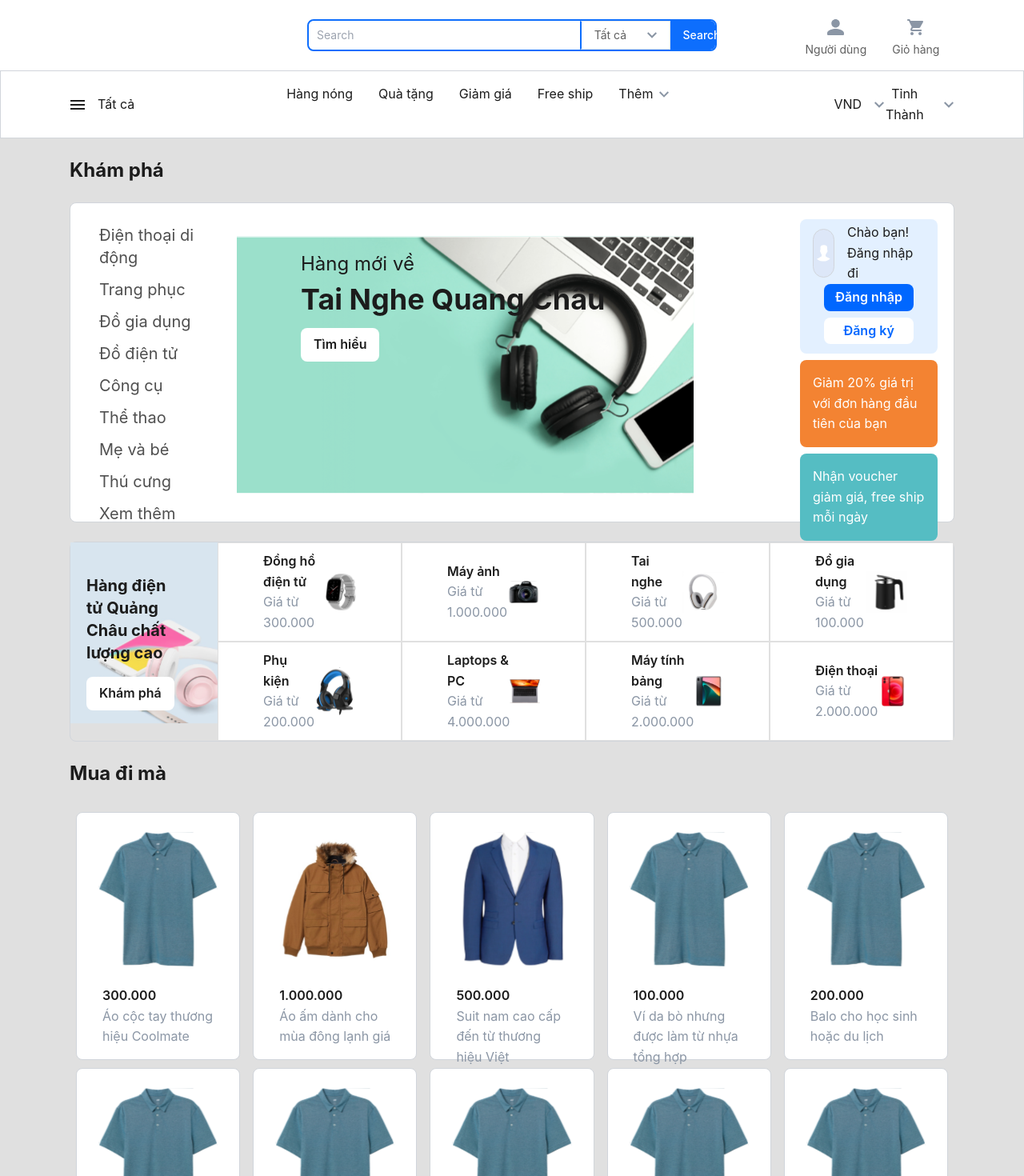
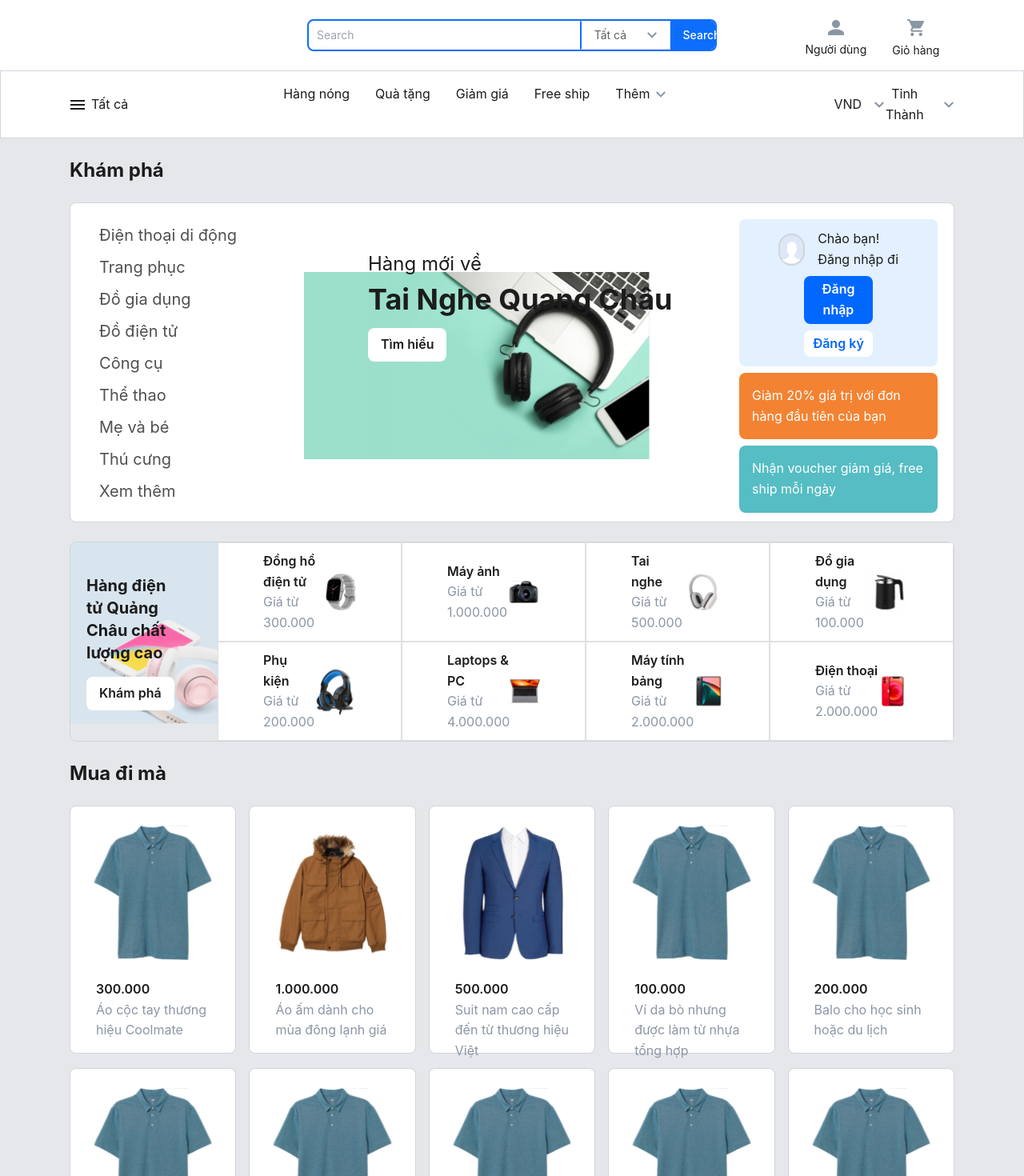
Before and after one commit to Royal-Software-Vietnam/ecommerce-app, a Next.js app: page / in a window 1280 px wide. Shown: the top 1470 px of the page at 80% size. Built offline with nearby package versions, Linux system fonts and the light colour scheme.

Commit message:
[update] cart + category + home

```diff
--- a/src/components/layout/Navbar.tsx
+++ b/src/components/layout/Navbar.tsx
@@ -14,37 +14,19 @@ function Navbar() {
     <div>
       <Search />
       <div className="flex items-center justify-center absolute top-6 right-[7%]">
-        <button className="flex flex-col items-center px-4 justify-center text-sm">
-          <Image
-            src="/user.svg"
-            width="21"
-            height="17"
-            alt={""}
-            className="mb-2"
-          />
+        <a href="/" className="flex flex-col items-center px-4 justify-center text-sm">
+          <img className="mb-2" src="/user.svg" alt="" />
           Người dùng
-        </button>
+        </a>
 
-        <button className="flex flex-col items-center px-4 justify-center text-sm">
-          <Image
-            src="/cart.svg"
-            width="21"
-            height="17"
-            alt={""}
-            className="mb-2"
-          />
+        <a href="/cart" className="flex flex-col items-center px-4 justify-center text-sm">
+          <img className="mb-2" src="/cart.svg" alt="" />
           Giỏ hàng
-        </button>
+        </a>
       </div>
       <div className="flex w-full justify-between border border-gray-300 border-solid border-1px py-4 px-[6.8%]">
         <div className="flex items-center text-[#1C1C1C]">
-          <Image
-            src="/menu.svg"
-            width="18"
-            height="12"
-            alt={""}
-            className="mr-4"
-          />
+          <img className="mr-2" src="/menu.svg" alt="" />
           Tất cả
         </div>
         <div>
@@ -58,18 +40,18 @@ function Navbar() {
               <a className="text-[#1C1C1C] mr-2" href="/more">
                 Thêm
               </a>
-              <Image src="/dropdown.svg" width="12" height="8" alt={""} />
+              <img src="/dropdown.svg" alt={""} />
             </li>
           </ul>
         </div>
         <div className="flex text-[#1C1C1C] w-[15%]">
           <button className="flex items-center w-1/3">
             <p className="px-4">VND</p>
-            <Image src="/dropdown.svg" width="12" height="8" alt={""} />
+            <img src="/dropdown.svg" alt={""} />
           </button>
           <button className="flex items-center w-2/3">
             <p className="px-4">Tỉnh Thành</p>
-            <Image src="/dropdown.svg" width="12" height="8" alt={""} />
+            <img src="/dropdown.svg" alt={""} />
           </button>
         </div>
       </div>
--- a/src/components/layout/Search.tsx
+++ b/src/components/layout/Search.tsx
@@ -1,5 +1,5 @@
 import React from "react";
-import Image from 'next/image'
+import Image from "next/image";
 
 function Search() {
   return (
@@ -21,7 +21,7 @@ function Search() {
                 type="button"
               >
                 Tất cả
-                <Image src="/dropdown.svg" width="12" height="8" alt={""} />
+                <img src="/dropdown.svg" alt={""} />
               </button>
               <button
                 type="submit"
--- /dev/null
+++ b/src/pages/cart/index.tsx
@@ -0,0 +1,19 @@
+import React from 'react'
+
+function index() {
+  return (
+      <div className="flex w-full h-[80vh] px-[6.8%] flex-col">
+        <h2 className="w-full text-[#1C1C1C] text-2xl font-semibold py-6">Giỏ hàng (0)</h2>
+        <div className="flex">
+            <div className="w-2/3 mr-2 p-4 border border-gray-300 border-solid border-1px rounded-lg">
+                Abc
+            </div>
+            <div className="w-1/3 ml-2 mr-4 p-4 border border-gray-300 border-solid border-1px rounded-lg">
+                Tổng cộng
+            </div>
+        </div>
+    </div>
+  )
+}
+
+export default index
--- a/src/pages/home/Explore.tsx
+++ b/src/pages/home/Explore.tsx
@@ -3,22 +3,22 @@ import ExtraExplore from "./ExtraExplore";
 
 const listItems = [
   { name: "Điện thoại di động", path: "/category" },
-  { name: "Trang phục", path: "/" },
-  { name: "Đồ gia dụng", path: "/" },
-  { name: "Đồ điện tử", path: "/" },
-  { name: "Công cụ", path: "/" },
-  { name: "Thể thao", path: "/" },
-  { name: "Mẹ và bé", path: "/" },
-  { name: "Thú cưng", path: "/" },
-  { name: "Xem thêm", path: "/" },
+  { name: "Trang phục", path: "/category" },
+  { name: "Đồ gia dụng", path: "/category" },
+  { name: "Đồ điện tử", path: "/category" },
+  { name: "Công cụ", path: "/category" },
+  { name: "Thể thao", path: "/category" },
+  { name: "Mẹ và bé", path: "/category" },
+  { name: "Thú cưng", path: "/category" },
+  { name: "Xem thêm", path: "/category" },
 ];
 
 function Explore() {
   return (
     <div className="w-full px-[6.8%]">
       <h1 className="py-6 text-2xl font-bold text-[#1C1C1C]">Khám phá</h1>
-      <div className="w-full flex border border-gray-300 border-solid border-1px h-[400px] p-5 rounded-lg mb-6 bg-[#FFFFFF]">
-        <div className="w-1/6 flex flex-col justify-between mr-4">
+      <div className="w-full grid grid-cols-4 gap-6 border border-gray-300 border-solid border-1px h-[400px] p-5 rounded-lg mb-6 bg-[#FFFFFF]">
+        <div className="col-span-1 flex flex-col justify-between">
           <ul>
             {listItems.map((item, index) => (
               <a
@@ -33,8 +33,8 @@ function Explore() {
             ))}
           </ul>
         </div>
-        <div className="relative h-full container w-4/6 flex items-center mr-4">
-          <img className="w-full h-full" src="/home-1.svg" alt="" />
+        <div className="relative h-full container col-span-2 flex items-center">
+          <img className="w-full" src="/home-1.svg" alt="" />
           <div className="absolute top-10 left-20">
             <h3 className="text-2xl text-[#1C1C1C] mb-2">Hàng mới về</h3>
             <h2 className="text-4xl font-bold text-[#1C1C1C] mb-4">
@@ -45,11 +45,11 @@ function Explore() {
             </button>
           </div>
         </div>
-        <div className="flex flex-col w-1/6">
+        <div className="col-span-1 flex flex-col">
           <div className="flex flex-col items-center rounded-lg bg-[#E3F0FF] h-2/3 px-4 py-1 mb-2">
-            <div className="w-full h-full flex items-center justify-center">
-              <div className="w-1/5 h-[80%] flex justify-center rounded-full border border-[1.5px] bg-[#dde7f8] border-solid border-gray-300 mr-4">
-                <img className="w-[70%]" src="/avatar.svg" alt="" />
+            <div className="w-full h-full flex items-center justify-center p-2">
+              <div className="w-1/6 pt-2 flex justify-center rounded-full border border-[2px] bg-[#dde7f8] border-solid border-gray-300 mr-4">
+                <img className="w-[80%]" src="/avatar.svg" alt="" />
               </div>
               <p className="text-[#1C1C1C]">
                 Chào bạn!
@@ -57,10 +57,10 @@ function Explore() {
                 Đăng nhập đi
               </p>
             </div>
-            <button className="w-[80%] p-1 bg-[#0067FF] text-[#FFFFFF] font-semibold rounded-lg mb-2 hover:brightness-75">
+            <button className="w-[40%] p-1 bg-[#0067FF] text-[#FFFFFF] font-semibold rounded-lg mb-2 hover:brightness-75">
               Đăng nhập
             </button>
-            <button className="w-[80%] p-1 bg-[#FFFFFF] text-[#0067FF] font-semibold rounded-lg mb-2 hover:brightness-75">
+            <button className="w-[40%] p-1 bg-[#FFFFFF] text-[#0067FF] font-semibold rounded-lg mb-2 hover:brightness-75">
               Đăng ký
             </button>
           </div>
@@ -74,7 +74,7 @@ function Explore() {
       </div>
       <div className="w-full flex border border-gray-300 border-solid border-[1px] h-[250px] rounded-lg">
         <div className="relative w-[20%] flex items-center">
-          <img className="h-full w-full" src="/home-2.svg" alt="" />
+          <img className="h-full w-full rounded-l-lg" src="/home-2.svg" alt="" />
           <div className="absolute top-10 left-5">
             <h2 className="text-xl font-bold text-[#1C1C1C] mb-4 w-2/3">
               Hàng điện tử Quảng Châu chất lượng cao
--- a/src/pages/home/ExtraExplore.tsx
+++ b/src/pages/home/ExtraExplore.tsx
@@ -13,11 +13,11 @@ const listItems = [
 
 function ExtraExplore() {
   return (
-    <div className="container h-full flex flex-wrap bg-[#FFFFFF]">
+    <div className="container h-full grid grid-cols-4 bg-[#FFFFFF]">
       {listItems.map((item, index) => (
         <div
           key={index}
-          className="flex items-center justify-between px-14 border border-solid border-[1px] border-[#E0E0E0] justify-center w-1/4 group hover:cursor-pointer"
+          className="flex items-center justify-between px-14 border border-solid border-[1px] border-[#E0E0E0] justify-center col-span-1 group hover:cursor-pointer hover:border-[#0D6EFD]"
         >
           <div className="flex flex-col">
             <h4 className="text-[#1C1C1C] font-semibold">{item.title}</h4>
--- a/src/pages/home/Suggestion.tsx
+++ b/src/pages/home/Suggestion.tsx
@@ -17,12 +17,12 @@ function Suggestion() {
   return (
     <div className="w-full px-[6.8%]">
         <h1 className="py-6 text-2xl font-bold text-[#1C1C1C]">Mua đi mà</h1>
-        <div className="w-full flex flex-wrap h-[640px]">
+        <div className="w-full grid grid-cols-5 gap-4 h-[640px]">
           {listItems.map((item, index) => (
-            <div key={index} className="w-1/5 h-[310px] hover:cursor-pointer hover:brightness-90">
-              <div  className="h-full p-2 m-2 rounded-lg bg-[#FFFFFF] border border-gray-300 border-solid border-[1px]">
+            <div key={index} className="col-span-1 h-[310px]">
+              <div  className="h-full p-2 rounded-lg bg-[#FFFFFF] border border-gray-300 border-solid border-[1px] group hover:cursor-pointer hover:border-[#0D6EFD]">
                 <div className="flex p-4 items-center h-[200px] mb-2">
-                  <img className="w-full h-full" src={item.svg} alt="" />
+                  <img className="w-full h-full group-hover:brightness-125" src={item.svg} alt="" />
                 </div>
                 <div className="flex flex-col px-6">
                   <h4 className="text-[#1C1C1C] font-semibold">{item.price}</h4>
--- a/src/pages/index.tsx
+++ b/src/pages/index.tsx
@@ -6,7 +6,7 @@ import OtherService from "./home/OtherService";
 
 export default function Home() {
   return (
-    <main className="overflow-x-auto bg-[#e0e0e0]">
+    <main className="overflow-x-auto bg-gray-200 scroll">
       <Explore />
       <Suggestion />
       <OtherService />
--- a/src/styles/globals.css
+++ b/src/styles/globals.css
@@ -43,3 +43,35 @@ svg {
 *:hover {
   transition: all ease-in-out 0.3s;
 }
+
+/* CSS Scrollbar */
+.scroll {
+  overflow-y: auto;
+}
+
+.scroll:active::-webkit-scrollbar-thumb,
+.scroll:focus::-webkit-scrollbar-thumb,
+.scroll:hover::-webkit-scrollbar-thumb {
+  visibility: visible;
+}
+
+.scroll::-webkit-scrollbar-thumb {
+  background: #0D6EFD;
+  visibility: hidden;
+}
+
+/* width */
+*::-webkit-scrollbar {
+  width: 2px;
+}
+
+/* Track */
+*::-webkit-scrollbar-track {
+  background: rgba(0, 0, 0, 0.2);
+}
+
+/* Handle on hover */
+*::-webkit-scrollbar-thumb:hover {
+  background: #555555;
+  cursor: pointer;
+}
```
Also changed, not shown: src/pages/category/Content.tsx (+14 -7 lines), src/pages/home/OtherService.tsx (+4 -4 lines), public/like.svg (added).
